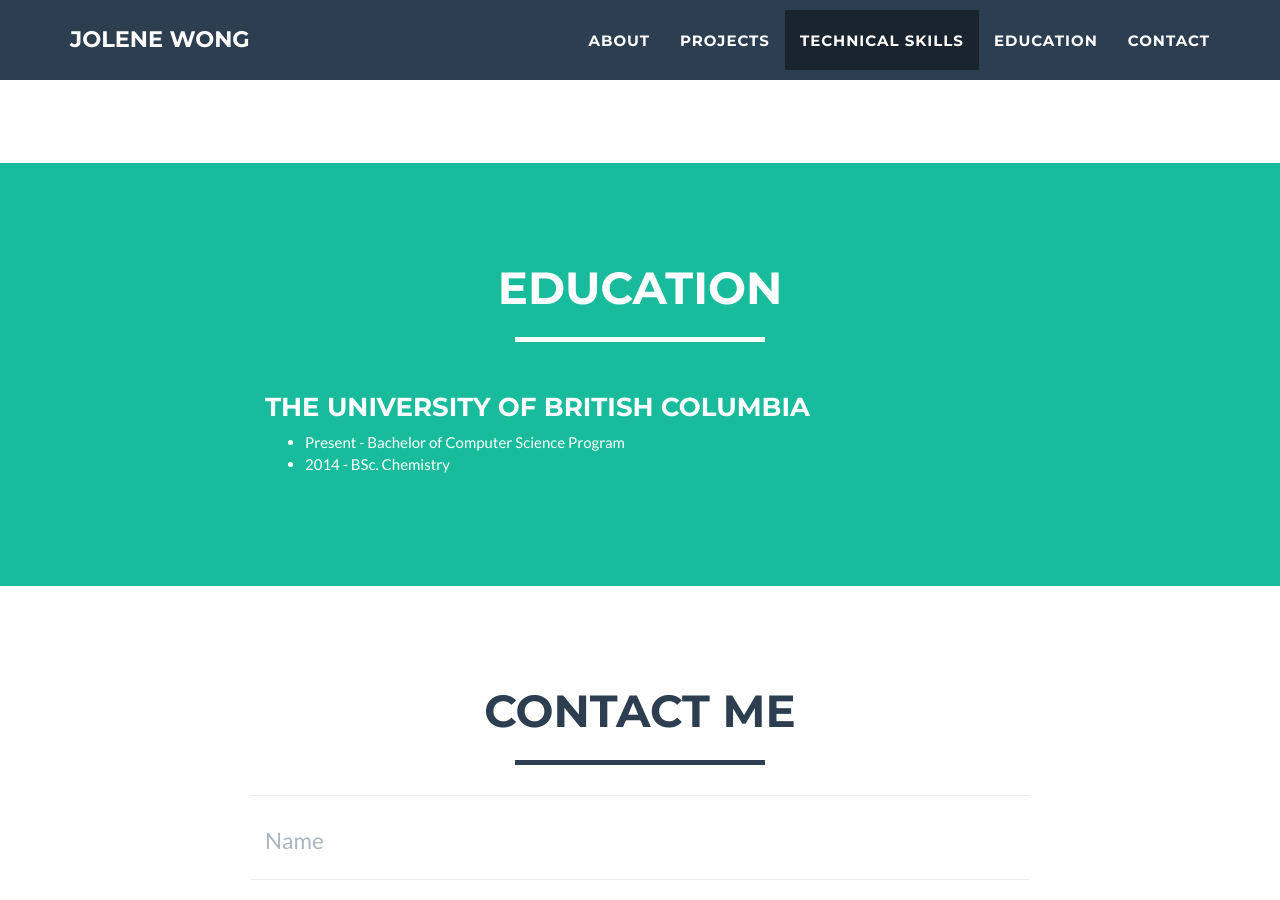
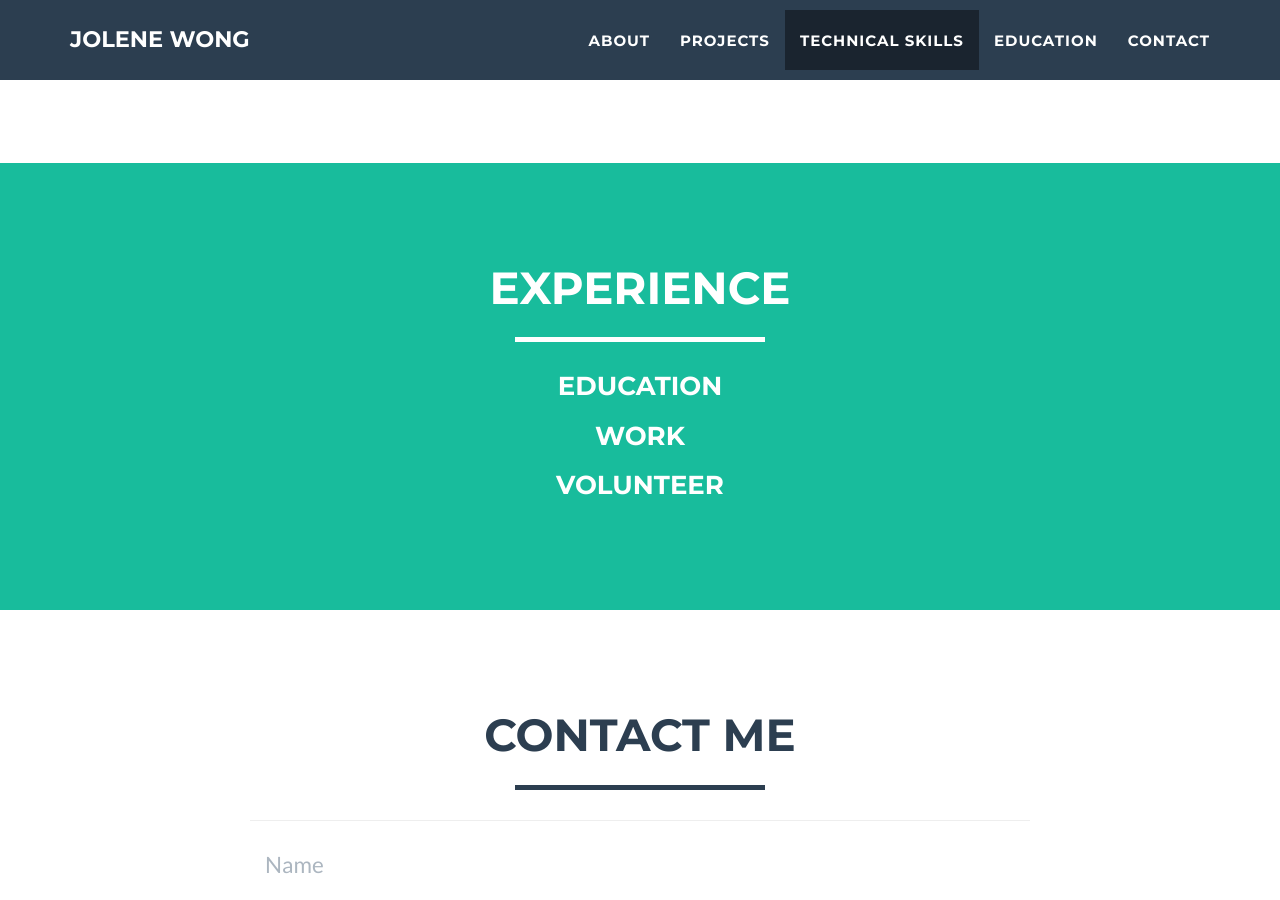
Before and after one commit to milktea02/milktea02.github.io, a Jekyll site: the page built from index.html, in a window 1280 px wide and 900 px high, scrolled down 2731 px. Built offline with Jekyll 4.4.1, drawn with Linux system fonts in a browser that asks for light colours; comment, search, counter and statistics services are not loaded.

Commit message:
education into experience section

```diff
--- a/_includes/education.html
+++ b/_includes/education.html
@@ -1,19 +1,13 @@
  <!-- Education -->
-    <section class="success" id="education">
+    <section class="success" id="experience">
         <div class="container">
             <div class= "row">
                 <div class="col-lg-12 text-center">
-                    <h2>Education</h2>
+                    <h2>Experience</h2>
                     <hr class="star-light">
-                </div>
-            </div>
-            <div class="row">
-                <div class="col-lg-8 col-lg-offset-2">
-                    <h3>The University of British Columbia</h3>
-                    <ul>
-                        <li>Present - Bachelor of Computer Science Program</li>
-                        <li>2014 - BSc. Chemistry</li>
-                    </ul>
+                    <h3>Education</h3>
+                    <h3>Work</h3>
+                    <h3>Volunteer</h3>
                 </div>
             </div>
         </div>
--- a/_includes/nav.html
+++ b/_includes/nav.html
@@ -29,7 +29,7 @@
                         <a href="#technical_skills">Technical Skills</a>
                     </li>
                     <li class="page-scroll">
-                        <a href="#edcuation">Education</a>
+                        <a href="#education">Education</a>
                     </li>
 
                     <li class="page-scroll">
```
